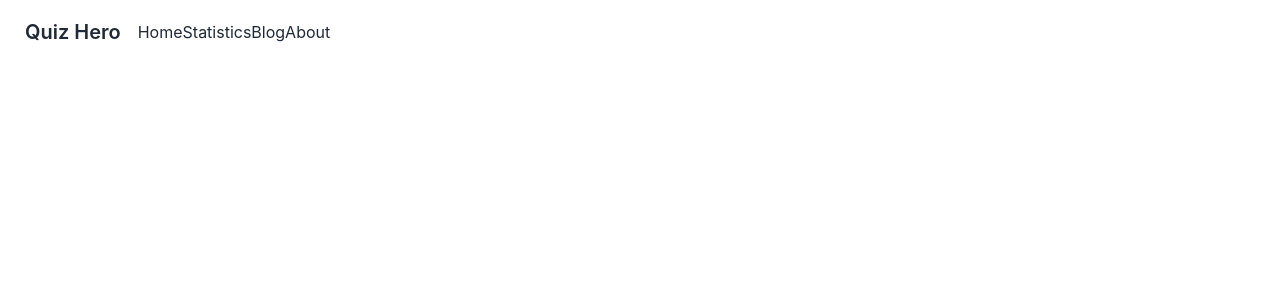
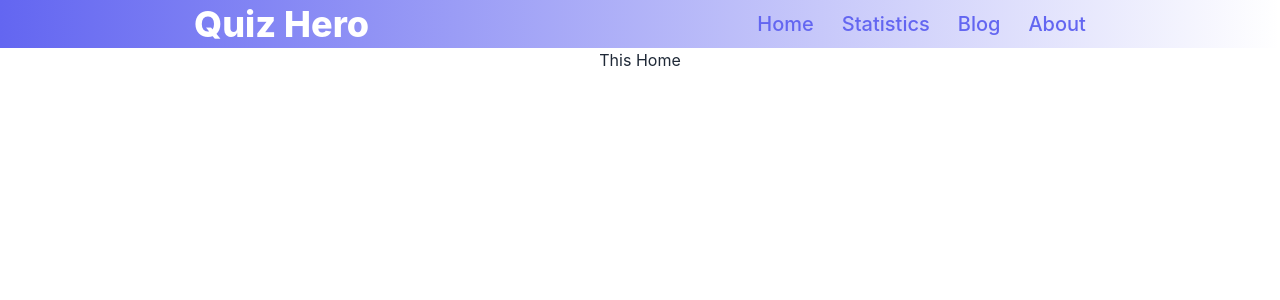
Before and after one commit to BbillahrariBBr/b6-quiz-crackerz, a React (Create React App) app in the folder quiz-hero/: page / in a window 1280 px wide. Shown: the top 300 px of the page. Built offline with nearby package versions, Linux system fonts and the light colour scheme.

Commit message:
navbar done

```diff
--- /dev/null
+++ b/quiz-hero/src/components/About/About.js
@@ -0,0 +1,11 @@
+import React from 'react';
+
+const About = () => {
+    return (
+        <div>
+            <p>ABout page</p>
+        </div>
+    );
+};
+
+export default About;
--- /dev/null
+++ b/quiz-hero/src/components/Blog/Blog.js
@@ -0,0 +1,11 @@
+import React from 'react';
+
+const Blog = () => {
+    return (
+        <div>
+            <p>Blog page</p>
+        </div>
+    );
+};
+
+export default Blog;
--- a/quiz-hero/src/components/Header/Header.js
+++ b/quiz-hero/src/components/Header/Header.js
@@ -3,13 +3,15 @@ import { Link } from 'react-router-dom';
 
 const Header = () => {
     return (
-        <nav className="navbar bg-base-100">
-            <p className="btn btn-ghost normal-case text-xl">Quiz Hero</p>
+        <nav className="flex justify-around items-center bg-gradient-to-r from-indigo-500 h-12">
             <div>
-                <Link to="/">Home</Link>
-                <Link to="/statistics">Statistics</Link>
-                <Link to="/blog">Blog</Link>
-                <Link to="/about">About</Link>
+                <Link className="text-4xl text-white hover:text-indigo-700 font-extrabold" to='/'> Quiz Hero </Link>
+            </div>
+            <div className='space-x-7 text-xl font-medium text-indigo-500 '>
+                <Link className=' hover:text-blue-500' to="/">Home</Link>
+                <Link className=' hover:text-blue-500' to="/statistics">Statistics</Link>
+                <Link className=' hover:text-blue-500' to="/blog">Blog</Link>
+                <Link className=' hover:text-blue-500' to="/about">About</Link>
             </div>
         </nav>
     );
--- /dev/null
+++ b/quiz-hero/src/components/Home/Home.js
@@ -0,0 +1,11 @@
+import React from 'react';
+
+const Home = () => {
+    return (
+        <div>
+            <p>This Home</p>
+        </div>
+    );
+};
+
+export default Home;
--- /dev/null
+++ b/quiz-hero/src/components/Statistics/Statistics.js
@@ -0,0 +1,11 @@
+import React from 'react';
+
+const Statistics = () => {
+    return (
+        <div>
+            <p>Statistics page</p>
+        </div>
+    );
+};
+
+export default Statistics;
```
Also changed, not shown: quiz-hero/src/App.js (+23 -1 lines).
